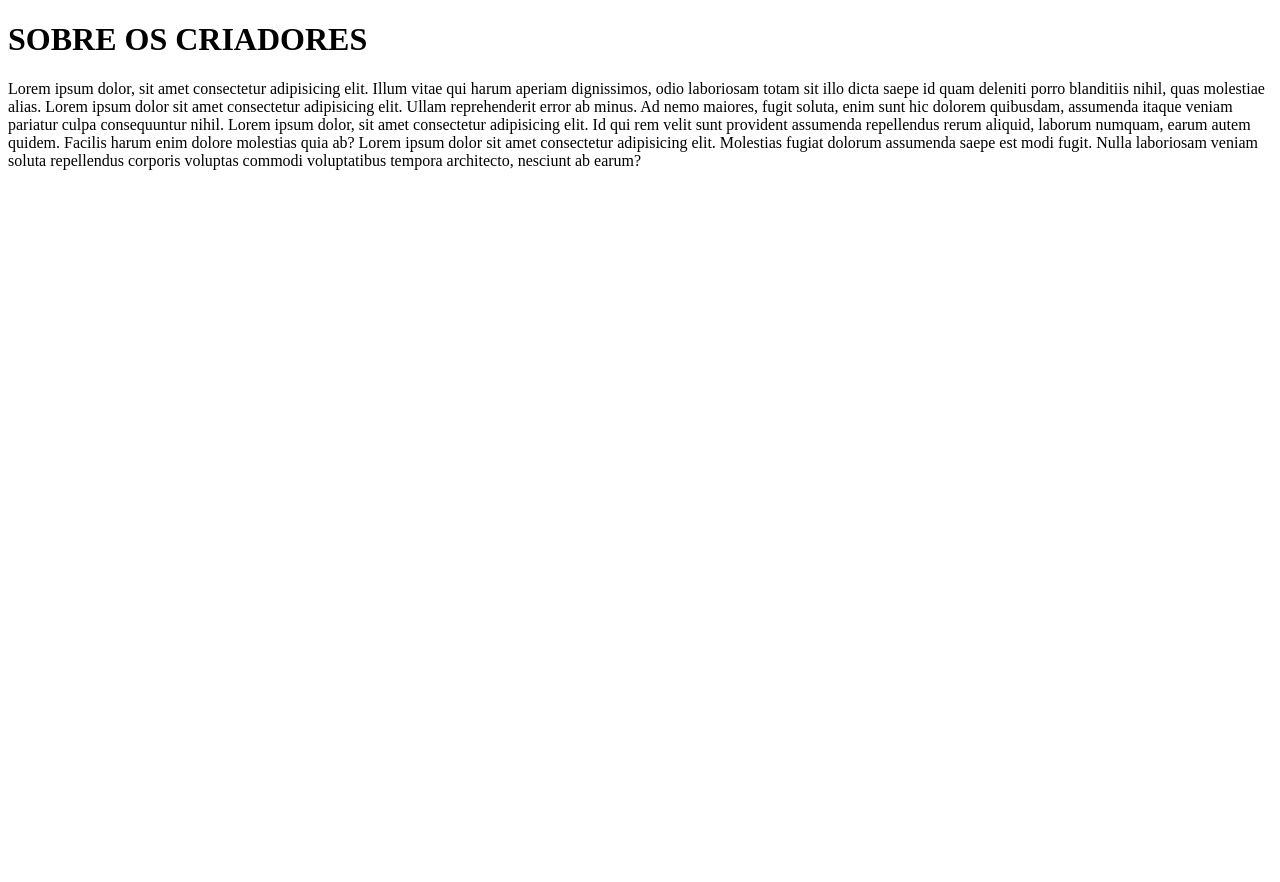
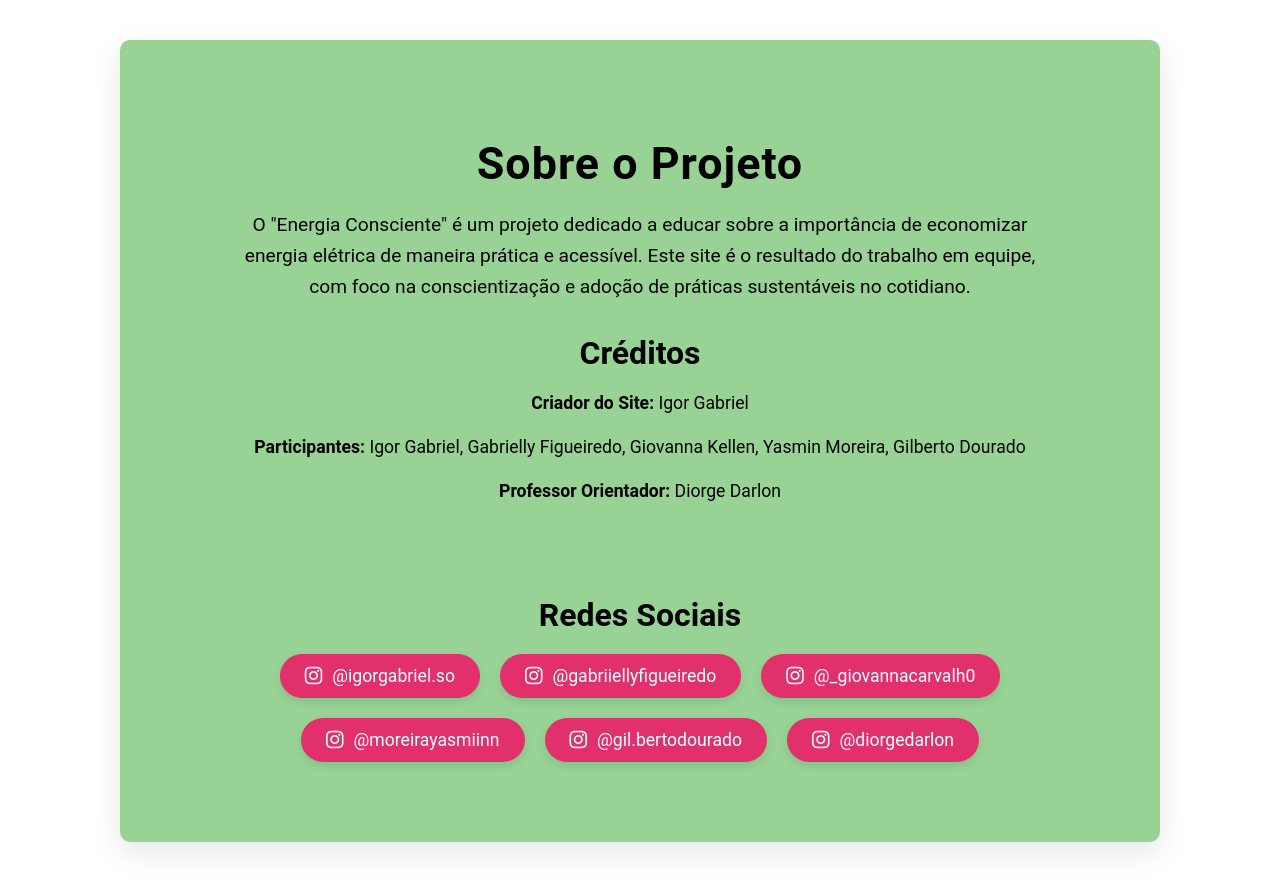
Before and after one commit to igorgabdev/Site-Trabalho-Diorge, a plain HTML site: page sobre.html in a window 1280 px wide. Before the commit the page ends 800 px from the top, so only its background shows below. Drawn offline with Linux system fonts and the light colour scheme.

Commit message:
Aba Sobre completa

```diff
--- /dev/null
+++ b/script.js
@@ -0,0 +1,4 @@
+// Código para abrir e fechar o menu ao clicar no botão
+document.getElementById("menu-btn").addEventListener("click", function() {
+    document.querySelector("nav").classList.toggle("active");
+});
--- /dev/null
+++ b/sobre.css
@@ -0,0 +1,127 @@
+#sobre {
+    background-color: rgba(117, 197, 113, 0.745); /* Novo fundo mais escuro */
+    color: var(--cor-texto); /* Cor do texto */
+    padding: 60px 20px;
+    text-align: center;
+    font-family: 'Roboto', sans-serif; /* Fonte elegante */
+    box-shadow: 0 10px 30px rgba(0, 0, 0, 0.1); /* Sombra suave */
+    border-radius: 10px; /* Bordas arredondadas */
+    margin: 40px auto;
+    max-width: 1000px; /* Limite de largura */
+  }
+
+  #sobre h2 {
+    font-size: 2.8rem;
+    margin-bottom: 20px;
+    color: var(--cor-primaria); /* Amarelo */
+    font-weight: bold;
+    letter-spacing: 1px;
+  }
+
+  #sobre p {
+    font-size: 1.2rem;
+    margin-bottom: 20px;
+    line-height: 1.6;
+    max-width: 800px;
+    margin-left: auto;
+    margin-right: auto;
+  }
+
+  #sobre .creditos {
+    margin-top: 30px;
+  }
+
+  #sobre .creditos h3 {
+    font-size: 2rem;
+    margin-bottom: 10px;
+    color: var(--cor-secundaria); /* Verde */
+  }
+
+  #sobre .creditos p {
+    font-size: 1.1rem;
+    margin-bottom: 5px;
+    line-height: 1.5;
+  }
+
+  #sobre .instagram-links {
+    margin-top: 40px;
+    background-color: var(--cor-clara); /* Fundo claro para as redes sociais */
+    padding: 20px;
+    border-radius: 10px; /* Bordas arredondadas */
+  }
+
+  #sobre .instagram-links h3 {
+    font-size: 2rem;
+    margin-bottom: 15px;
+    color: var(--cor-secundaria);
+  }
+
+  #sobre .links {
+    display: flex;
+    flex-wrap: wrap; /* Permite quebra em dispositivos menores */
+    justify-content: center;
+    gap: 20px; /* Maior espaço entre os botões */
+    margin-top: 20px;
+  }
+
+  .btn-instagram {
+    background-color: #E1306C; /* Cor do Instagram */
+    color: white;
+    padding: 12px 25px;
+    font-size: 1.1rem;
+    border-radius: 30px; /* Bordas arredondadas */
+    text-decoration: none;
+    transition: background-color 0.3s ease, transform 0.3s ease;
+    box-shadow: 0 4px 8px rgba(0, 0, 0, 0.1); /* Sombra leve */
+  }
+
+  .btn-instagram:hover {
+    background-color: #C13584; /* Cor de hover do Instagram */
+    transform: scale(1.05); /* Efeito de aumento */
+  }
+
+  @media (max-width: 768px) {
+    #sobre {
+      padding: 40px 15px;
+    }
+
+    #sobre h2 {
+      font-size: 2.2rem;
+    }
+
+    #sobre p {
+      font-size: 1rem;
+    }
+
+    #sobre .instagram-links h3 {
+      font-size: 1.5rem;
+    }
+
+    .btn-instagram {
+      padding: 10px 20px;
+      font-size: 1rem;
+    }
+  }
+
+  .btn-instagram {
+    background-color: #E1306C; /* Cor do Instagram */
+    color: white;
+    padding: 12px 25px;
+    font-size: 1.1rem;
+    border-radius: 30px; /* Bordas arredondadas */
+    text-decoration: none;
+    display: flex;
+    align-items: center;
+    gap: 10px; /* Espaçamento entre ícone e texto */
+    transition: background-color 0.3s ease, transform 0.3s ease;
+    box-shadow: 0 4px 8px rgba(0, 0, 0, 0.1); /* Sombra leve */
+  }
+
+  .btn-instagram i {
+    font-size: 20px; /* Tamanho do ícone */
+  }
+
+  .btn-instagram:hover {
+    background-color: #C13584; /* Cor de hover do Instagram */
+    transform: scale(1.05); /* Efeito de aumento */
+  }
--- a/sobre.html
+++ b/sobre.html
@@ -4,9 +4,53 @@
     <meta charset="UTF-8">
     <meta name="viewport" content="width=device-width, initial-scale=1.0">
     <title>Sobre</title>
+    <link rel="stylesheet" href="sobre.css">
+    <!-- Adicionando Font Awesome -->
+  <link rel="stylesheet" href="https://cdnjs.cloudflare.com/ajax/libs/font-awesome/6.0.0-beta3/css/all.min.css">
 </head>
 <body>
-    <h1>SOBRE OS CRIADORES</h1>
-    <p>Lorem ipsum dolor, sit amet consectetur adipisicing elit. Illum vitae qui harum aperiam dignissimos, odio laboriosam totam sit illo dicta saepe id quam deleniti porro blanditiis nihil, quas molestiae alias. Lorem ipsum dolor sit amet consectetur adipisicing elit. Ullam reprehenderit error ab minus. Ad nemo maiores, fugit soluta, enim sunt hic dolorem quibusdam, assumenda itaque veniam pariatur culpa consequuntur nihil. Lorem ipsum dolor, sit amet consectetur adipisicing elit. Id qui rem velit sunt provident assumenda repellendus rerum aliquid, laborum numquam, earum autem quidem. Facilis harum enim dolore molestias quia ab? Lorem ipsum dolor sit amet consectetur adipisicing elit. Molestias fugiat dolorum assumenda saepe est modi fugit. Nulla laboriosam veniam soluta repellendus corporis voluptas commodi voluptatibus tempora architecto, nesciunt ab earum?</p>
+    <section id="sobre">
+        <h2>Sobre o Projeto</h2>
+        <p>O "Energia Consciente" é um projeto dedicado a educar sobre a importância de economizar energia elétrica de maneira prática e acessível. Este site é o resultado do trabalho em equipe, com foco na conscientização e adoção de práticas sustentáveis no cotidiano.</p>
+
+        <div class="creditos">
+          <h3>Créditos</h3>
+          <p><strong>Criador do Site:</strong> Igor Gabriel</p>
+          <p><strong>Participantes:</strong> Igor Gabriel, Gabrielly Figueiredo, Giovanna Kellen, Yasmin Moreira, Gilberto Dourado</p>
+          <p><strong>Professor Orientador:</strong> Diorge Darlon</p>
+        </div>
+
+        <div class="instagram-links">
+          <h3>Redes Sociais</h3>
+          <div class="links">
+            <a href="https://www.instagram.com/igorgabriel.so/" target="_blank" class="btn-instagram">
+                <i class="fab fa-instagram"></i>@igorgabriel.so
+              </a>
+
+              <a href="https://www.instagram.com/gabriiellyfigueiredo/" target="_blank" class="btn-instagram">
+                <i class="fab fa-instagram"></i> @gabriiellyfigueiredo
+              </a>
+
+              <a href="https://www.instagram.com/_giovannacarvalh0/" target="_blank" class="btn-instagram">
+                <i class="fab fa-instagram"></i> @_giovannacarvalh0
+              </a>
+
+              <a href="https://www.instagram.com/moreirayasmiinn/" target="_blank" class="btn-instagram">
+                <i class="fab fa-instagram"></i> @moreirayasmiinn
+              </a>
+
+              <a href="https://www.instagram.com/gil.bertodourado/" target="_blank" class="btn-instagram">
+                <i class="fab fa-instagram"></i> @gil.bertodourado
+              </a>
+
+              <a href="https://www.instagram.com/diorgedarlon/" target="_blank" class="btn-instagram">
+                <i class="fab fa-instagram"></i> @diorgedarlon
+              </a>
+
+
+          </div>
+        </div>
+      </section>
+
 </body>
 </html>
```
